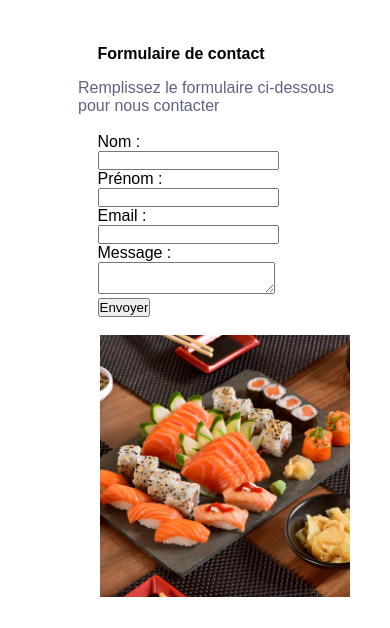
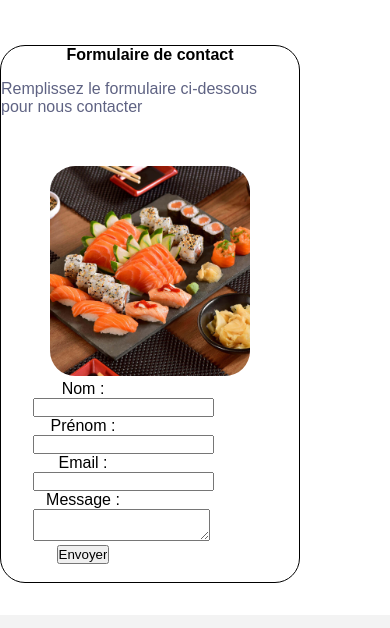
Before and after one commit to MaverickYoan/test_new_repository, a plain HTML site: page index.html in a window 390 px wide. Shown: the part 4742-5370 px from the top of the page. Drawn offline with Linux system fonts and the light colour scheme; a script that the page names is missing; a web font is replaced by a local one.

Commit message:
08042025

```diff
--- a/index.html
+++ b/index.html
@@ -19,7 +19,6 @@
     <!-- <link rel="stylesheet" href="RESET.css"> -->
     <title>Jadoo : un voyage culinaire gourmet</title>
 </head>
-<!--test-->
 
 <body>
     <!-- Navbar Section : Navbar avec logo, liens et icône burger -->
@@ -244,13 +243,17 @@
     </section>
 
     <!-- Formulaire Section : Formulaire de contact -->
-    <section class=contact id="contactez-nous">
+
+    <section class=article-form id="contactez-nous">
         <form action=index.html method=post>
             <b class=form-titre>Formulaire de contact</b>
             <p class=form-sous-titre>
                 Remplissez le formulaire ci-dessous<br>pour nous contacter
             </p>
             <br>
+            <aside class=contact-image>
+                <img src="illustration_formulaire.jpg" alt="Image de contact" class=contact-img>
+            </aside>
             <div class=form>
                 <label for=nom>Nom :</label><br>
                 <input id=nom name=nom><br>
@@ -263,9 +266,7 @@
                 <input type=submit value=Envoyer><br><br>
             </div>
         </form>
-        <aside class=contact-image>
-            <img src="illustration_formulaire.jpg" alt="Image de contact" class=contact-img>
-        </aside>
+
     </section>
 
     <!-- Footer Section : Informations supplémentaires, liens et téléchargements -->
--- a/style.css
+++ b/style.css
@@ -142,32 +142,6 @@ body {
         height: 50px;
     }
 
-    .form-titre,
-    .form-sous-titre,
-    .contact {
-        display: flex;
-        justify-content: center;
-        flex-direction: column;
-    }
-
-    .form-titre {
-        display: flex;
-        justify-content: center;
-        margin-left: 25%;
-    }
-
-    .form-sous-titre {
-        margin-left: 20%;
-    }
-
-    .form {
-        margin-left: 25%;
-    }
-
-    .contact {
-        display: flex;
-        justify-content: center;
-    }
 
     /* Slideshow container */
     .slideshow-container {
@@ -218,6 +192,7 @@ body {
     .text {
         text-align: center;
     }
+
 }
 
 /*dispose les éléments et met sur la même ligne */
@@ -817,24 +792,30 @@ h6 {
     margin-top: 1rem;
 }
 
-.contact {
-    display: flex;
-    justify-content: center;
+.form {
+    width: 100px;
+    margin-left: 2rem;
+    opacity: 1;
+}
+
+/*--section contact--*/
+.article-form {
+    width: 350px;
+    border: 1px solid #000000;
+    border-radius: 25px;
+    background-color: #ffffff;
+    text-align: center;
+    width: 300px;
+    margin-top: 2rem;
+    margin-bottom: 2rem;
 }
 
 .contact-img {
-    display: flex;
-    justify-content: center;
-    background-repeat: no-repeat;
-    width: 250px;
-    margin-left: 100px;
-    margin-bottom: 50px;
-    opacity: 1;
+    width: 200px;
+    border-radius: 25px;
+    margin-top: 2rem;
 }
 
-aside>.contact {
-    margin: 1rem;
-}
 
 /*_______________________________________________________________________*/
 
```
